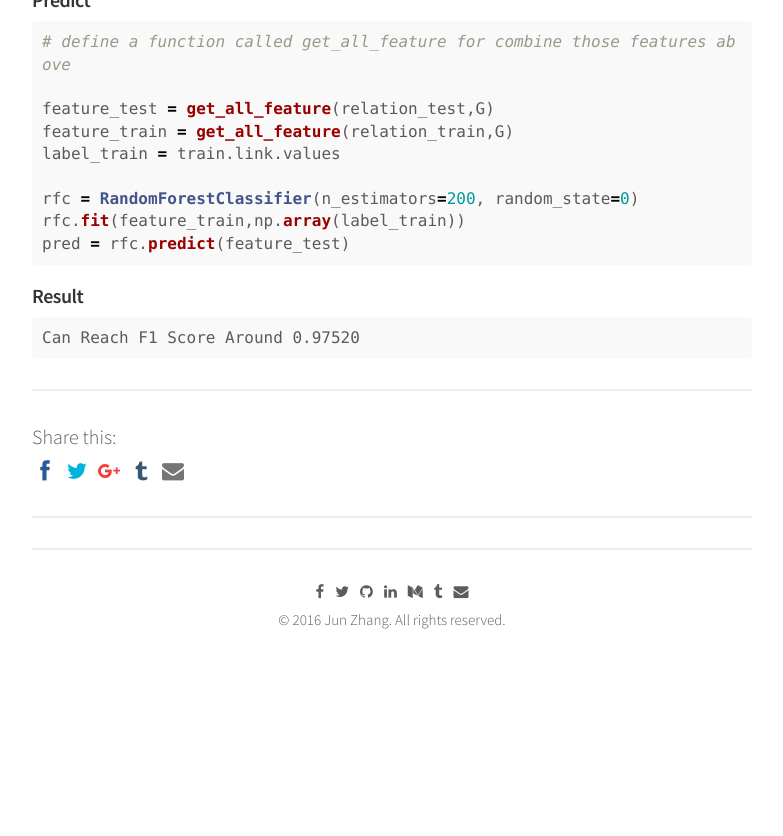
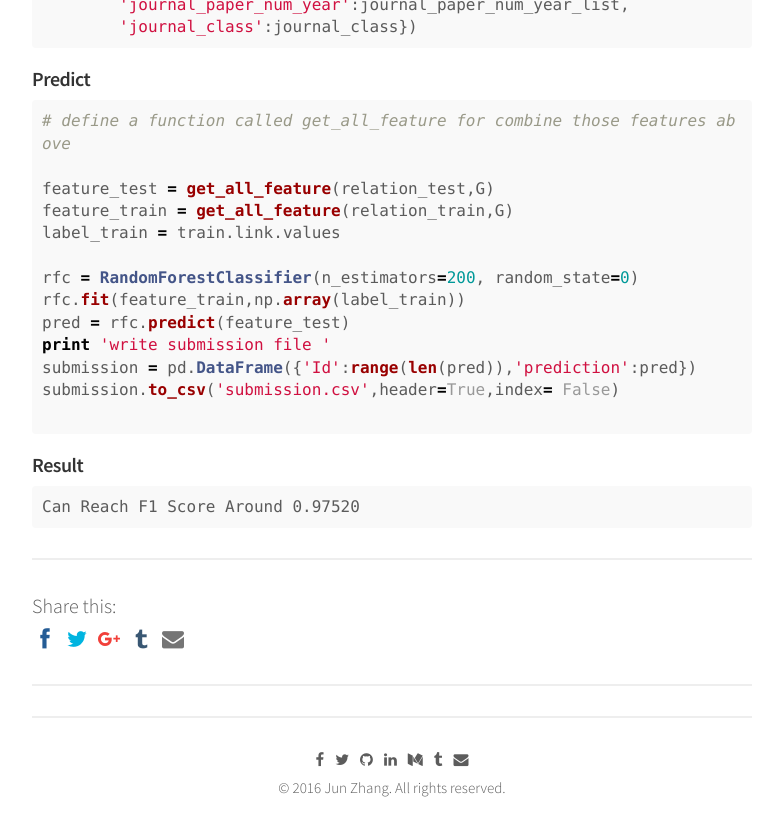
Before and after one commit to wsgan001/blog-1, a Jekyll site: the page built from _posts/2017-01-22-Link-Prediction .md, in a window 1280 px wide and 900 px high, scrolled down 8006 px. Shown: the top 836 px of the window, without its empty margins (248-1031 px from the left). Built offline with Jekyll 4.4.1, drawn with Linux system fonts in a browser that asks for light colours; nearby versions of some CDN libraries; comment, search, counter and statistics services are not loaded; before the commit the page ends 8738 px from its top, so only the background shows below that; some of the changed text lies outside the part shown.

Commit message:
Link Prediction

````diff
--- a/_posts/2017-01-22-Link-Prediction .md
+++ b/_posts/2017-01-22-Link-Prediction .md
@@ -1,6 +1,6 @@
 ---
 layout: post
-title: Kaggle : Link Prediction
+title: Kaggle Link Prediction
 date: 2017-01-22
 tags: [Data Competition]
 comments: true
@@ -300,6 +300,10 @@ label_train = train.link.values
 rfc = RandomForestClassifier(n_estimators=200, random_state=0)
 rfc.fit(feature_train,np.array(label_train))
 pred = rfc.predict(feature_test)
+print 'write submission file '
+submission = pd.DataFrame({'Id':range(len(pred)),'prediction':pred})
+submission.to_csv('submission.csv',header=True,index= False)
+
 ```
 
 ##### Result
````
Also changed, not shown: 1 other file.
